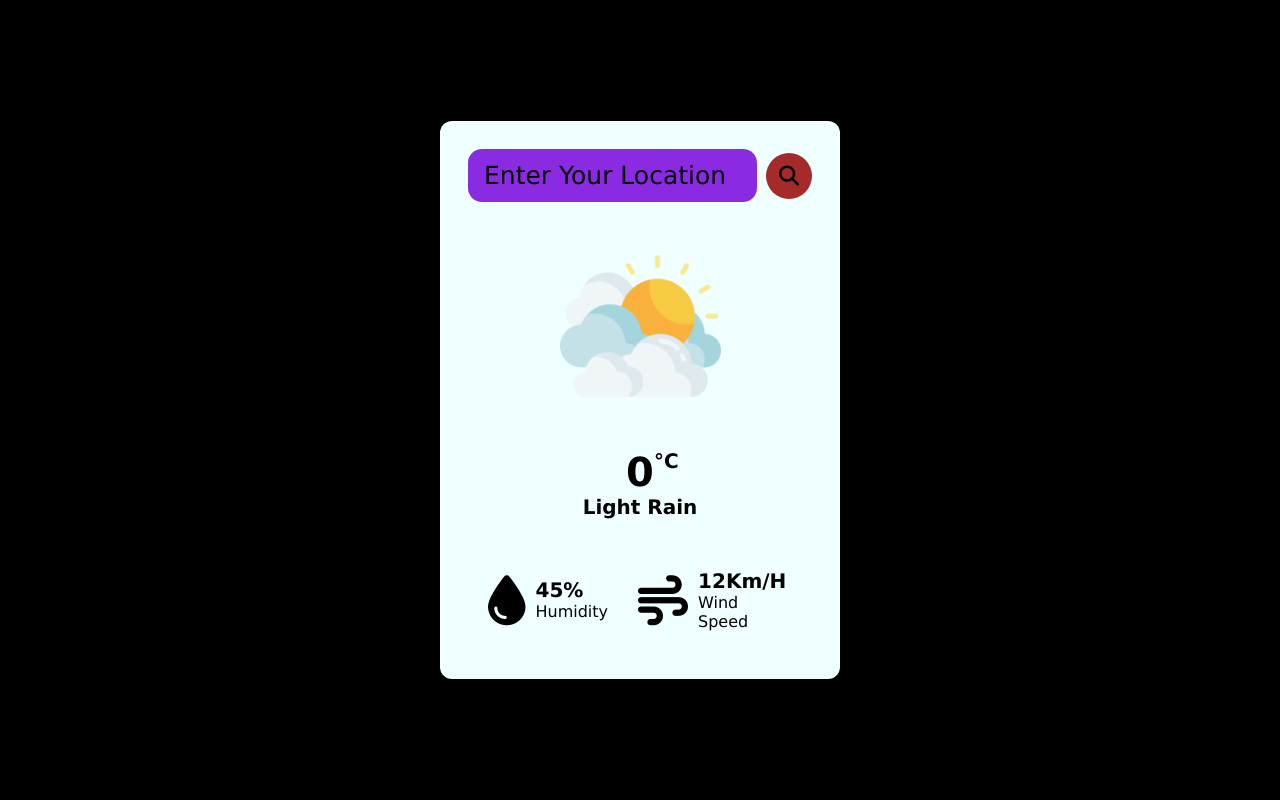
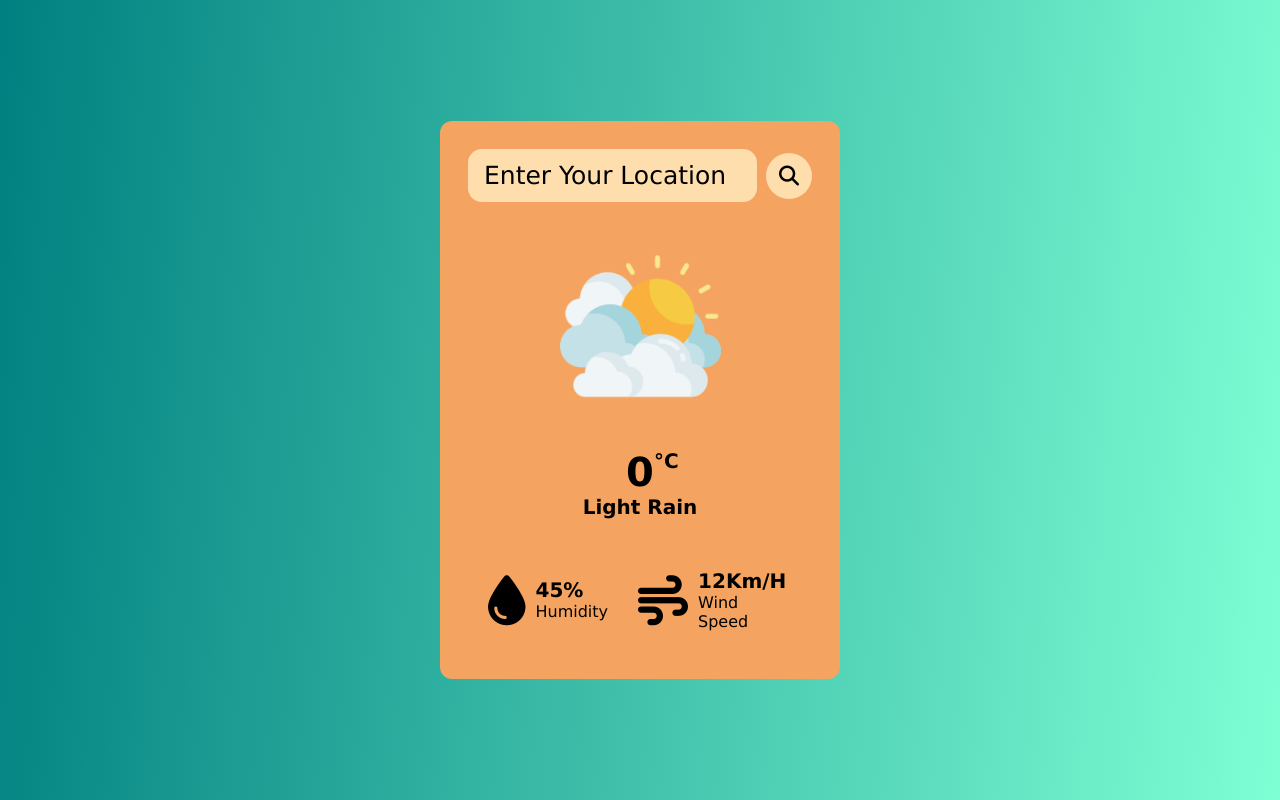
Before and after one commit to nihachandaluri/Weather-app, a plain HTML site: page index.html in a window 1280 px wide. Drawn offline with Linux system fonts and the light colour scheme.

Commit message:
last changes

```diff
--- a/styles.css
+++ b/styles.css
@@ -1,7 +1,7 @@
 *{
     margin: 0;
     padding: 0;
-    font-family: Verdana, Geneva, Tahoma, sans-serif;
+    font-family: Verdana, Geneva, Tahoma, sans-serif ;
     box-sizing: border-box;
     border: none;
     outline: none;
@@ -11,13 +11,13 @@ body{
     display: flex;
     justify-content: center;
     align-items: center;
-    background-color: black;
+    background: linear-gradient(95deg,#008080,#7fffd4);
 }
 
 .container{
     width: 400px;
     height: min-content;
-    background-color: azure;
+    background-color: #f4a460;
     border-radius: 12px;
     padding: 28px;
 }
@@ -34,7 +34,7 @@ body{
     font-size: 25px;
     text-transform: capitalize;
     color: black;
-    background-color: blueviolet;
+    background-color: #ffdead;
     padding: 12px 16px;
     border-radius: 14px;
 }
@@ -44,14 +44,14 @@ body{
 .search-box button{
     width: 46px;
     height: 46px;
-    background-color: brown;
+    background-color:#ffdead;
     border-radius: 50%;
     cursor: pointer;
     font-size: 20px;
 }
 
 .search-box button:hover{
-    color: blue;
+    color: beige;
     background-color: brown;
 }
 .weather-body{
```
